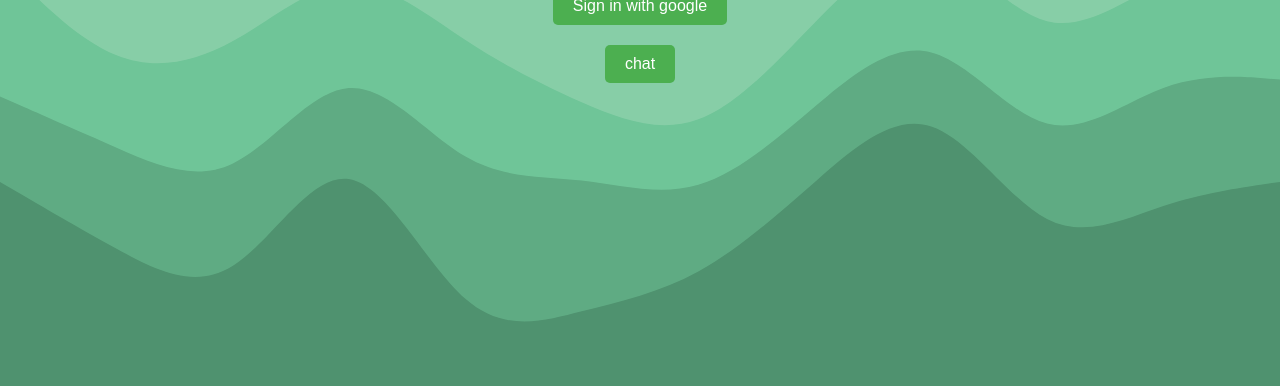
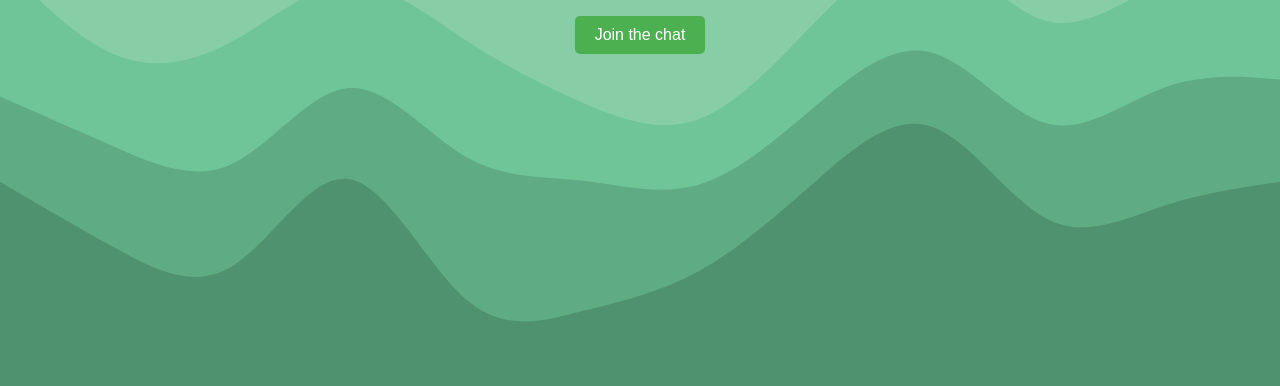
Before and after one commit to rahulpanchal0106/Chatroom_api, a website: page Chatroom_client/landing_page.html in a window 1280 px wide. Shown: the part 414-800 px from the top of the page. Drawn offline with Linux system fonts and the light colour scheme.

Commit message:
Fix: Landing page /chat endpoint

```diff
--- a/Chatroom_client/landing_page.html
+++ b/Chatroom_client/landing_page.html
@@ -10,8 +10,7 @@
     <h1>Welcome!<br>To the chat rooms...</h1>
     <!-- <a href="/chat">Lets chat!</a>
     <br> -->
-    <a href="/auth/google">Sign in with google</a>
-    <a href="/chat">chat</a>
+    <a href="/auth/google">Join the chat</a>
     <br>
 
 </body>
--- a/package.json
+++ b/package.json
@@ -12,6 +12,7 @@
   "author": "",
   "license": "ISC",
   "dependencies": {
+    "morgan": "^1.10.0",
     "nodemon": "^3.0.2",
     "socket.io": "^4.7.2"
   }
--- a/server/app.js
+++ b/server/app.js
@@ -14,6 +14,7 @@ const chats_model = require('./models/chats.model')
 const helmet = require('helmet')
 
 // const activeUsers = require('./server');
+const morgan = require('morgan');
 
 const config = {
     CLIENT_ID: process.env.CLIENT_ID,
@@ -47,6 +48,8 @@ passport.deserializeUser((obj,done)=>{
 })
 
 const app = express();
+
+app.use(morgan('dev'));
 app.use(helmet());
 
 app.use((req, res, next) => {
--- a/server/server.js
+++ b/server/server.js
@@ -95,7 +95,7 @@ io.on('connection',(socket)=>{
     });
 
     socket.on('disconnect',()=>{
-        const userLeftMessage = `<div id="leave">${activeUsers[socket.id]} Left the chat at ${get_time()}</div>`;
+        const userLeftMessage = `< div id="leave">${activeUsers[socket.id]} Left the chat at ${get_time()}</div>`;
         chat_model.create({
                     username: 'null',
                     msg: userLeftMessage,
```
Also changed, not shown: Chatroom_client/index.html (+1 -1 lines), 1 other file.
